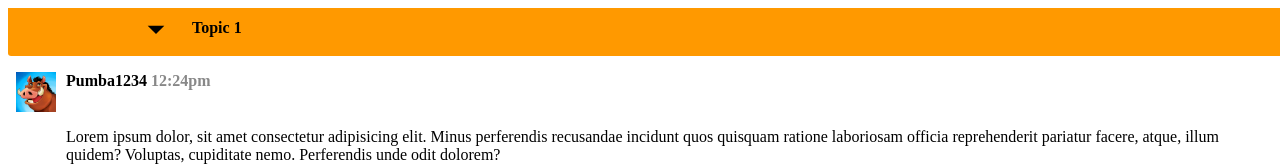
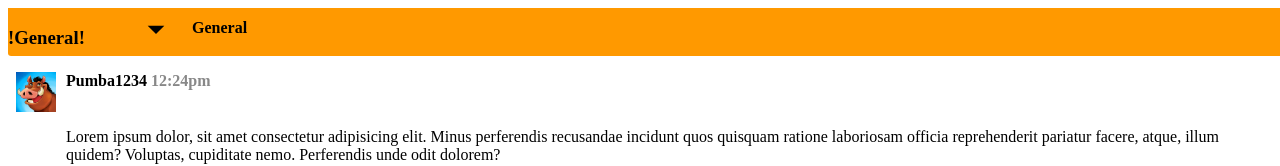
Before and after one commit to ZachariaLentz/ChatApp, a React (Create React App) app: page / in a window 1280 px wide. Shown: the top 166 px of the page. Built offline with nearby package versions, Linux system fonts and the light colour scheme; the HTML template or start-up script is replaced by a standard one.

Commit message:
started connecting Dashboard to store

```diff
--- a/src/App.js
+++ b/src/App.js
@@ -1,10 +1,13 @@
 import React from 'react';
 import Dashboard from './components/dashboard/Dashboard.js'
+import Store from './Store'
 
 function App() {
   return (
     <div className="App">
-      <Dashboard />
+      <Store>
+        <Dashboard />
+      </Store>
     </div>
   );
 }
--- a/src/Components/dashboard/Dashboard.js
+++ b/src/Components/dashboard/Dashboard.js
@@ -3,12 +3,13 @@ import timon from './images/timon.jpg'
 import pumba from './images/pumba.jpg'
 import SelectBox from '../select-box/SelectBox'
 import styled from 'styled-components'
+import { CTX } from '../../Store'
 
 
 
 export default function Dashboard() {
 
-    const [msgTextValue, changeMsgTextValue] = React.useState('')
+
 
     const ChatWrapper = styled.section`
         display: grid;
@@ -106,18 +107,25 @@ export default function Dashboard() {
         cursor: pointer;
     `;
 
+     // CTx store
+     const [allChats] = React.useContext(CTX)
+     console.log(allChats)
+
+     const topics = Object.keys(allChats)
+
+     const [activeTopic, changeActiveTopic] = React.useState(topics[0])
+     const [msgTextValue, changeMsgTextValue] = React.useState('')
+
     return(
         // Grid Parent
         <ChatWrapper >
 
             <Navigation>
                         <SelectBox
-                            items={[
-                                {value: 'Topic 1', id: 1},
-                                {value: 'Topic 2', id: 2},
-                                {value: 'Topic 3', id: 3}
-                            ]}
+                            topics= {topics}
+                            onChange={changeActiveTopic}
                         />
+                        <h1>!{activeTopic}!</h1>
             </Navigation>
 
             <ChatWindow>
--- a/src/Components/select-box/SelectBox.js
+++ b/src/Components/select-box/SelectBox.js
@@ -4,9 +4,9 @@ import ArrowDown from './images/arrow_down.svg'
 import ArrowUp from './images/arrow_up.svg'
 
 const SelectBox = (props) => {
-    const [items] = useState(props.items || []);
+    const [items] = useState(props.topics || []);
     const [showItems, setShowItems] = useState(false);
-    const [selectedItem, setSelectedItem] = useState(props.items && props.items[0]);
+    const [selectedItem, setSelectedItem] = useState(props.topics && props.topics[0]);
 
 
     const dropDown = () => {
@@ -16,6 +16,10 @@ const SelectBox = (props) => {
     const selectItem = (item) => {
         setSelectedItem(item);
         setShowItems(false);
+        console.log(1)
+        // props.onChange(item);
+        console.log(2)
+        console.log(selectedItem)
     }
 
     const Wrapper = styled.section`
@@ -71,18 +75,18 @@ const SelectBox = (props) => {
                     <DropdownButton onClick={dropDown} />
 
                     <Selected>
-                        {selectedItem.value}
+                        {selectedItem}
                     </Selected>
 
                     <Select>
                         {
                             items.map(item =>
                                 <Option
-                                    key={ item.id }
+                                    key={ item }
                                     onClick={() => selectItem(item)}
                                     style={item === selectedItem ? {color: '#1111ff'} : {color: 'inherit'}}
                                 >
-                                    { item.value }
+                                    { item }
                                 </Option>
                             )
                         }
--- a/src/Store.js
+++ b/src/Store.js
@@ -1,6 +1,6 @@
 import React from 'react'
 
-const CTX = React.createContext()
+export const CTX = React.createContext()
 
 
 /*
```
